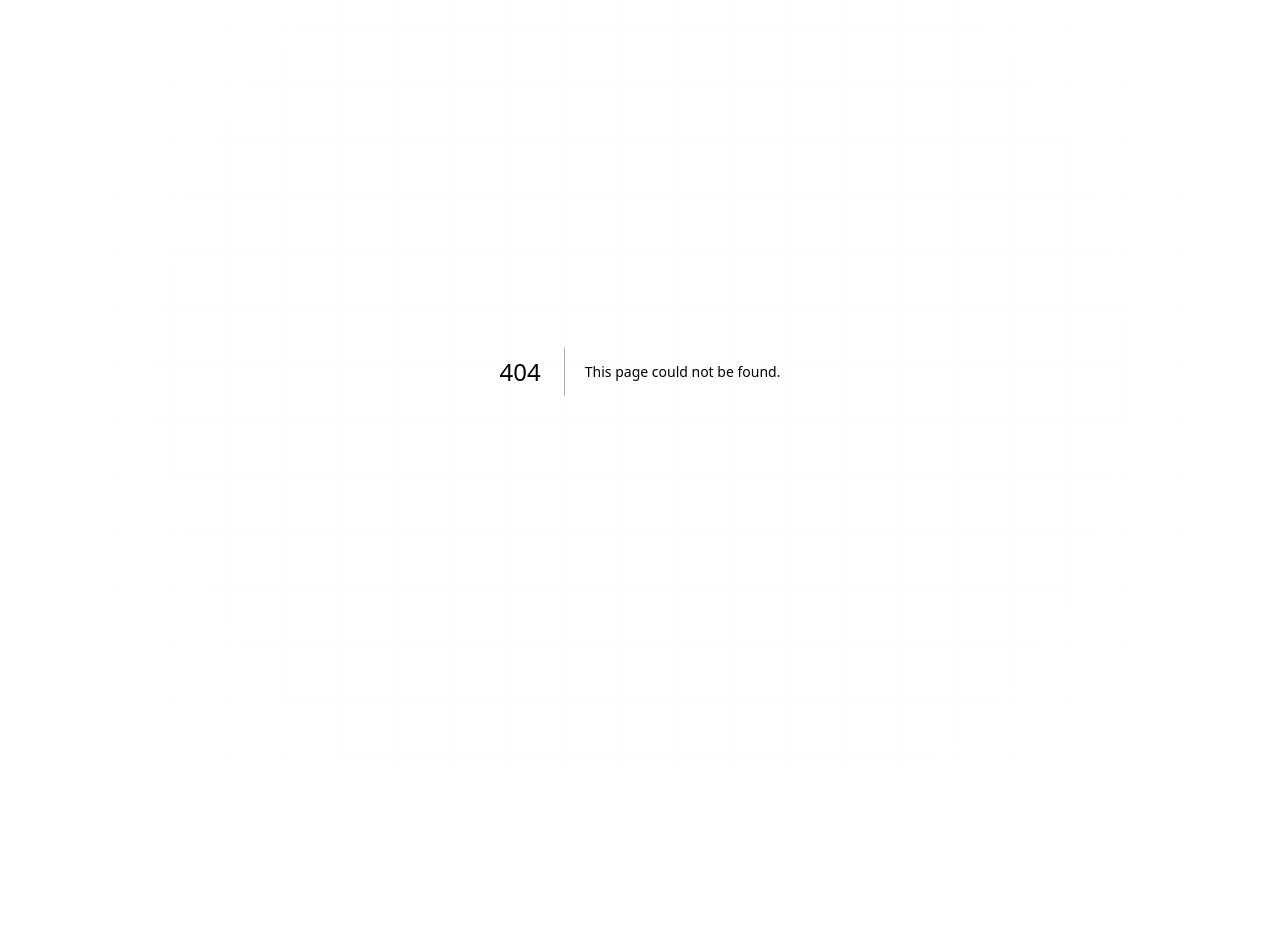
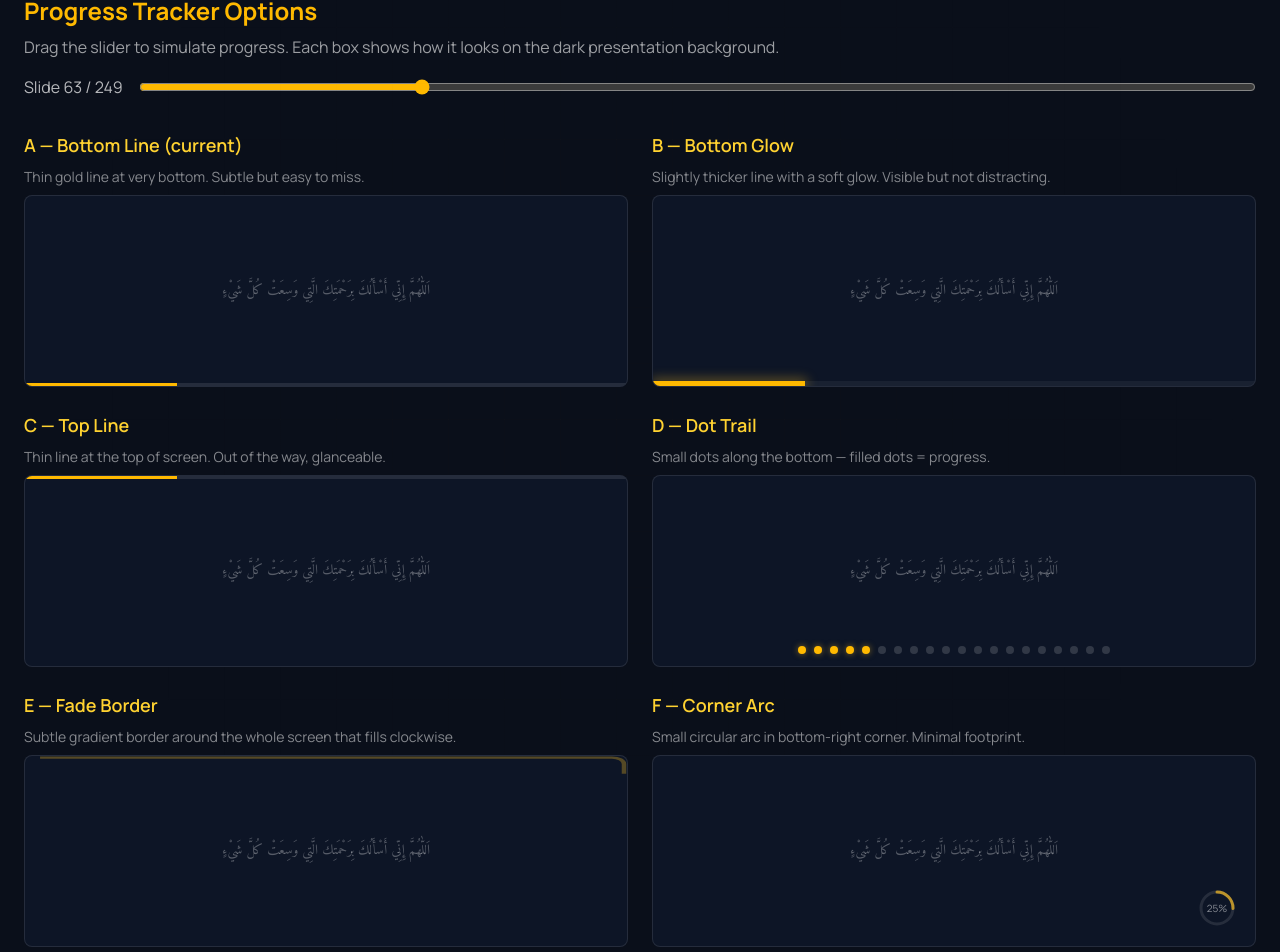
Before and after one commit to shanizeeshi/dua-presenter, a Next.js app: page /progress-demo in a window 1280 px wide. Before the commit this address had no page. Shown: the part 29-981 px from the top of the page. Before the commit the page ends 800 px from the top, so only its background shows below. Built offline with nearby package versions, Linux system fonts and the light colour scheme; a web font is replaced by a local one.

Commit message:
Add progress tracker demo page with 6 options

```diff
--- /dev/null
+++ b/app/progress-demo/page.tsx
@@ -0,0 +1,176 @@
+"use client";
+
+import { useState } from "react";
+
+const TOTAL = 249;
+
+const options = [
+  {
+    name: "A — Bottom Line (current)",
+    desc: "Thin gold line at very bottom. Subtle but easy to miss.",
+  },
+  {
+    name: "B — Bottom Glow",
+    desc: "Slightly thicker line with a soft glow. Visible but not distracting.",
+  },
+  {
+    name: "C — Top Line",
+    desc: "Thin line at the top of screen. Out of the way, glanceable.",
+  },
+  {
+    name: "D — Dot Trail",
+    desc: "Small dots along the bottom — filled dots = progress.",
+  },
+  {
+    name: "E — Fade Border",
+    desc: "Subtle gradient border around the whole screen that fills clockwise.",
+  },
+  {
+    name: "F — Corner Arc",
+    desc: "Small circular arc in bottom-right corner. Minimal footprint.",
+  },
+];
+
+function OptionA({ progress }: { progress: number }) {
+  return (
+    <div className="absolute bottom-0 left-0 right-0 h-[3px] bg-white/10">
+      <div
+        className="h-full bg-amber-400 transition-[width] duration-300"
+        style={{ width: `${progress}%` }}
+      />
+    </div>
+  );
+}
+
+function OptionB({ progress }: { progress: number }) {
+  return (
+    <div className="absolute bottom-0 left-0 right-0 h-[5px] bg-white/5">
+      <div
+        className="h-full bg-amber-400 transition-[width] duration-300"
+        style={{
+          width: `${progress}%`,
+          boxShadow: "0 0 12px 2px rgba(251, 191, 36, 0.4)",
+        }}
+      />
+    </div>
+  );
+}
+
+function OptionC({ progress }: { progress: number }) {
+  return (
+    <div className="absolute top-0 left-0 right-0 h-[3px] bg-white/10">
+      <div
+        className="h-full bg-amber-400 transition-[width] duration-300"
+        style={{ width: `${progress}%` }}
+      />
+    </div>
+  );
+}
+
+function OptionD({ progress }: { progress: number }) {
+  const dotCount = 20;
+  const filledDots = Math.round((progress / 100) * dotCount);
+  return (
+    <div className="absolute bottom-3 left-1/2 -translate-x-1/2 flex gap-2">
+      {Array.from({ length: dotCount }, (_, i) => (
+        <div
+          key={i}
+          className={`h-2 w-2 rounded-full transition-all duration-300 ${
+            i < filledDots
+              ? "bg-amber-400 shadow-[0_0_6px_rgba(251,191,36,0.5)]"
+              : "bg-white/15"
+          }`}
+        />
+      ))}
+    </div>
+  );
+}
+
+function OptionE({ progress }: { progress: number }) {
+  const dashTotal = 800;
+  const dashFilled = dashTotal * (1 - progress / 100);
+  return (
+    <>
+      <svg className="absolute inset-0 w-full h-full pointer-events-none" viewBox="0 0 200 120" preserveAspectRatio="none">
+        <rect
+          x="1" y="1" width="198" height="118" rx="4"
+          fill="none"
+          stroke="rgba(251,191,36,0.3)"
+          strokeWidth="1.5"
+          strokeDasharray={dashTotal}
+          strokeDashoffset={dashFilled}
+          className="transition-all duration-300"
+        />
+      </svg>
+    </>
+  );
+}
+
+function OptionF({ progress }: { progress: number }) {
+  const circumference = 2 * Math.PI * 16;
+  const offset = circumference * (1 - progress / 100);
+  return (
+    <div className="absolute bottom-4 right-4">
+      <svg width="44" height="44" viewBox="0 0 44 44">
+        <circle cx="22" cy="22" r="16" fill="none" stroke="rgba(255,255,255,0.1)" strokeWidth="3" />
+        <circle
+          cx="22" cy="22" r="16" fill="none"
+          stroke="rgba(251,191,36,0.7)"
+          strokeWidth="3"
+          strokeLinecap="round"
+          strokeDasharray={circumference}
+          strokeDashoffset={offset}
+          className="transition-all duration-300"
+          transform="rotate(-90 22 22)"
+        />
+        <text x="22" y="26" textAnchor="middle" fill="rgba(255,255,255,0.5)" fontSize="10">
+          {Math.round(progress)}%
+        </text>
+      </svg>
+    </div>
+  );
+}
+
+export default function ProgressDemo() {
+  const [current, setCurrent] = useState(62);
+  const progress = ((current + 1) / TOTAL) * 100;
+
+  return (
+    <div className="min-h-screen bg-[#0a0f1a] text-white p-6">
+      <h1 className="text-2xl font-bold mb-2 text-amber-400">Progress Tracker Options</h1>
+      <p className="text-white/60 mb-4">Drag the slider to simulate progress. Each box shows how it looks on the dark presentation background.</p>
+
+      <div className="mb-8 flex items-center gap-4">
+        <label className="text-white/70">Slide {current + 1} / {TOTAL}</label>
+        <input
+          type="range"
+          min={0}
+          max={TOTAL - 1}
+          value={current}
+          onChange={(e) => setCurrent(Number(e.target.value))}
+          className="flex-1 accent-amber-400"
+        />
+      </div>
+
+      <div className="grid grid-cols-1 md:grid-cols-2 gap-6">
+        {options.map((opt, i) => {
+          const Comp = [OptionA, OptionB, OptionC, OptionD, OptionE, OptionF][i];
+          return (
+            <div key={i} className="flex flex-col gap-2">
+              <h2 className="text-lg font-semibold text-amber-300">{opt.name}</h2>
+              <p className="text-sm text-white/50">{opt.desc}</p>
+              <div className="relative bg-[#0d1526] border border-white/10 rounded-lg h-48 flex items-center justify-center overflow-hidden">
+                <p className="text-white/30 text-center text-sm px-8 font-[family-name:var(--font-arabic)]" dir="rtl">
+                  اَللّٰهُمَّ إِنِّي أَسْأَلُكَ بِرَحْمَتِكَ الَّتِي وَسِعَتْ كُلَّ شَيْءٍ
+                </p>
+                <Comp progress={progress} />
+              </div>
+            </div>
+          );
+        })}
+      </div>
+
+      <p className="mt-8 text-white/40 text-sm">Pick your favorite and let me know — I&apos;ll deploy it immediately.</p>
+    </div>
+  );
+}
```
